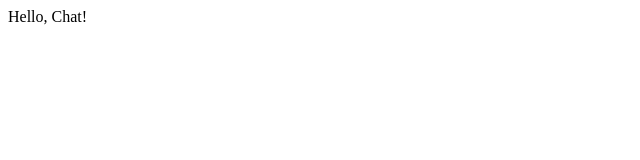
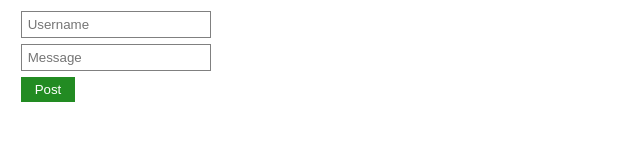
Before and after one commit to zstickles-gsandf/not-a-chat-app, a plain HTML site: page index.html in a window 1280 px wide. Shown: the whole page, without its empty margins (0-640 px from the left). Drawn offline with Linux system fonts and the light colour scheme.

Commit message:
Basic HTML

```diff
--- a/index.html
+++ b/index.html
@@ -1 +1,19 @@
-Hello, Chat!
+<!Doctype HTML>
+<html lang="en">
+  <head>
+    <title>Serverless Chat</title>
+    <link rel="stylesheet" href="styles.css" />
+  </head>
+  <body>
+
+    <input id="username" type="text" placeholder="Username" />
+    <br />
+    <input id="message" type="text" placeholder="Message" />
+    <br />
+    <button id="post">Post</button>
+
+    <div id="chat"></div>
+
+    <script src="main.js"></script>
+  </body>
+</html>
--- /dev/null
+++ b/styles.css
@@ -0,0 +1,17 @@
+input {
+  padding: 0.4em;
+  margin: 0.2em 1em;
+  border: 1px solid grey;
+}
+
+button {
+  border: none;
+  padding: 0.4em 1em;
+  margin: 0.2em 1em;
+  cursor: pointer;
+  color: #FFF;
+}
+
+#post {
+  background-color: forestGreen;
+}
```
Also changed, not shown: main.js (added).
